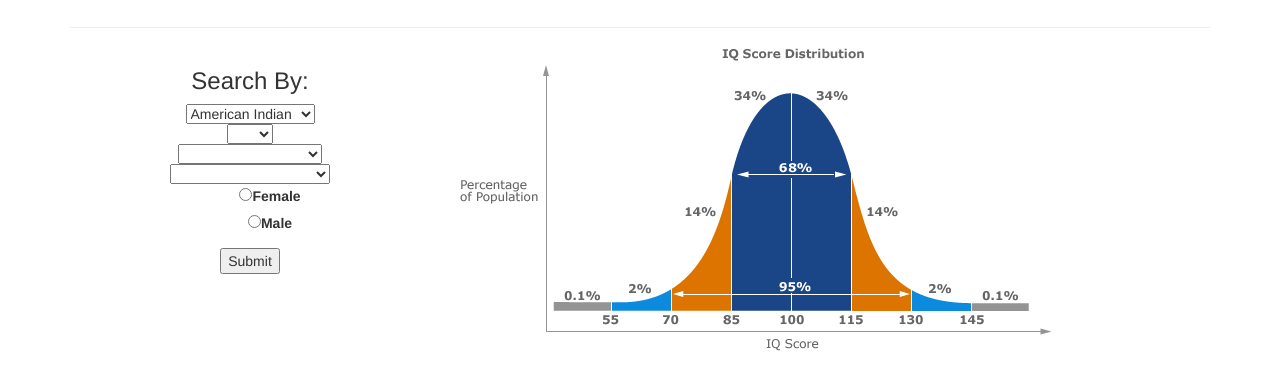
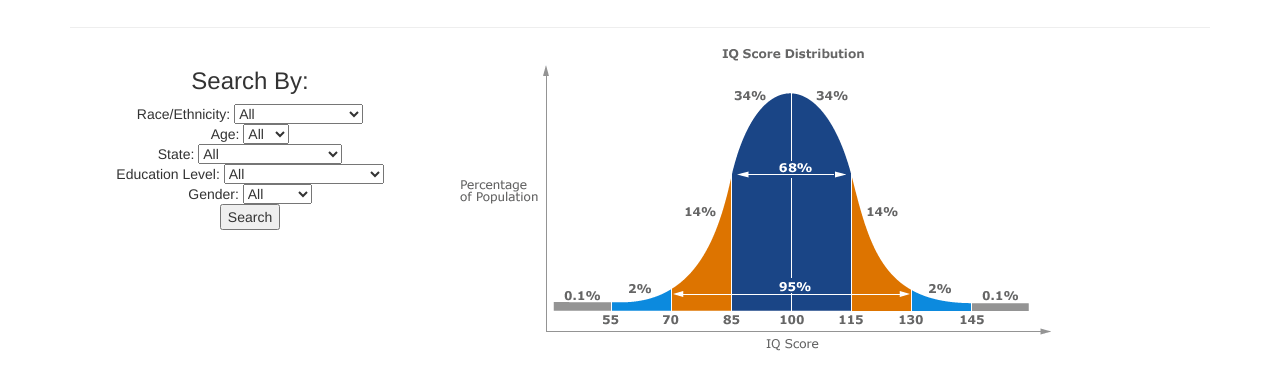
Before and after one commit to mathfour/wigbrand, a website: page views/data-analysis.html in a window 1280 px wide. Shown: the part 63-452 px from the top of the page. Drawn offline with nearby package versions, Linux system fonts and the light colour scheme.

Commit message:
trying to get the static files showing

```diff
--- a/server.js
+++ b/server.js
@@ -6,6 +6,7 @@
 // =============================================================
 var express = require("express");
 var bodyParser = require("body-parser");
+var path = require("path");
 
 
 // Sets up the Express App
@@ -20,12 +21,12 @@ app.use(bodyParser.text());
 app.use(bodyParser.json({ type: "application/vnd.api+json" }));
 
 // Static directory
-app.use(express.static("public"));
+app.use(express.static('public'));
 
 
 // Routes
 // =============================================================
-require("./app/routes/api-routes.js")(app);
+require("./routes/api-routes.js")(app);
 require("./routes/html-routes.js")(app);
 
 
--- a/views/data-analysis.html
+++ b/views/data-analysis.html
@@ -6,6 +6,13 @@
     <meta http-equiv="X-UA-Compatible" content="ie=edge">
     <title>Data Analysis</title>
     <link rel="stylesheet" href="https://maxcdn.bootstrapcdn.com/bootstrap/3.3.7/css/bootstrap.min.css"                                             integrity="sha384-BVYiiSIFeK1dGmJRAkycuHAHRg32OmUcww7on3RYdg4Va+PmSTsz/K68vbdEjh4u"                                   crossorigin="anonymous">
+
+    <script
+			  src="https://code.jquery.com/jquery-3.2.1.min.js"
+			  integrity="sha256-hwg4gsxgFZhOsEEamdOYGBf13FyQuiTwlAQgxVSNgt4="
+			  crossorigin="anonymous"></script>
+
+
 </head>
 <body>
 
@@ -23,7 +30,9 @@
                 <h3> Search By: </h3>
 
                 <div class="row">
-                    <select id="q2" class="selectpicker ignore">
+                    Race/Ethnicity:
+                    <select id="q1" class="selectpicker ignore">
+                        <option>All</option>
                         <option>American Indian</option>
                         <option>Asian</option>
                         <option>African American</option>
@@ -35,25 +44,9 @@
                 </div>
 
                 <div class="row">
-                    <select id="q1" class="selectpicker drp-downs">
-                        <option></option>
-                        <option value='1'>1</option>
-                        <option value='2'>2</option>
-                        <option value='3'>3</option>
-                        <option value='4'>4</option>
-                        <option value='5'>5</option>
-                        <option value='6'>6</option>
-                        <option value='7'>7</option>
-                        <option value='8'>8</option>
-                        <option value='9'>9</option>
-                        <option value='10'>10</option>
-                        <option value='11'>11</option>
-                        <option value='12'>12</option>
-                        <option value='13'>13</option>
-                        <option value='14'>14</option>
-                        <option value='15'>15</option>
-                        <option value='16'>16</option>
-                        <option value='17'>17</option>
+                    Age:
+                    <select id="q2" class="selectpicker drp-downs">
+                        <option>All</option>
                         <option value='18'>18</option>
                         <option value='19'>19</option>
                         <option value='20'>20</option>
@@ -141,8 +134,9 @@
                 </div>
 
                 <div class="row">
+                    State:
                     <select id="q3" class="selectpicker drp-downs">
-                        <option></option>
+                        <option>All</option>
                         <option value="AL">Alabama</option>
                         <option value="AK">Alaska</option>
                         <option value="AZ">Arizona</option>
@@ -198,10 +192,9 @@
                 </div>
 
                 <div class="row">
-                    <select id="q5" class="selectpicker drp-downs">
-                        <option></option>
-                        <option value="elementary">Elementary</option>
-                        <option value="Middle School">Middle School</option>
+                    Education Level:
+                    <select id="q4" class="selectpicker drp-downs">
+                        <option>All</option>
                         <option value="GED">GED</option>
                         <option value="HS">High School</option>
                         <option value="A.S.">Associates Degree</option>
@@ -211,14 +204,16 @@
                 </div>
 
                 <div class="row">
-                    <ul class="answers">
-                        <input type="radio" name="q4" value="F" id="q1a"><label for="q1a"> Female</label><br/>
-                        <input type="radio" name="q4" value="M" id="q1b"><label for="q1b">Male</label><br/>
-                    </ul>
+                    Gender:
+                    <select id="q5" class="selectpicker drp-downs">
+                        <option>All</option>
+                        <option value="F">Female</option>
+                        <option value="M">Male</option>
+                    </select>
                 </div>
 
                 <div class="row">
-                    <button>Submit</button>
+                    <button id="search">Search</button>
                 </div>
             </div>
 
@@ -226,7 +221,7 @@
 
             <div id="chart" class="col-md-8">
 
-                <img src="../public/images/bellcurve.gif" class="imgDem">
+                <img src="/../public/images/bellcurve.gif" class="imgDem">
 
             </div>
         </div>
@@ -234,5 +229,8 @@
 
     <script src="https://maxcdn.bootstrapcdn.com/bootstrap/3.3.7/js/bootstrap.min.js"                    integrity="sha384-Tc5IQib027qvyjSMfHjOMaLkfuWVxZxUPnCJA7l2mCWNIpG9mGCD8wGNIcPD7Txa" crossorigin="anonymous"></script>
 
+    <script type="text/javascript" src="/../public/js/search.js"></script>
+
+
 </body>
 </html>
```
Also changed, not shown: routes/api-routes.js (+12 -37 lines), views/index.html (+3 -2 lines), 1 other file.
